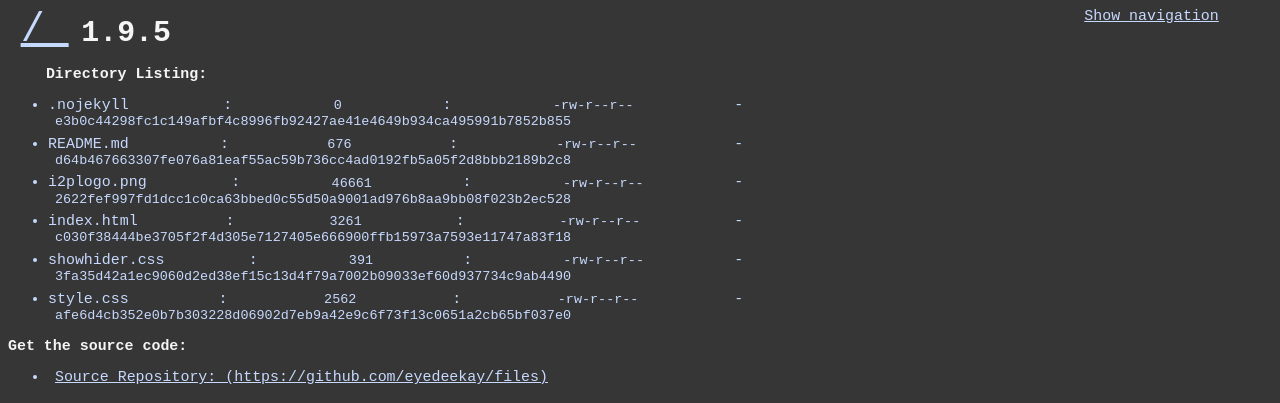
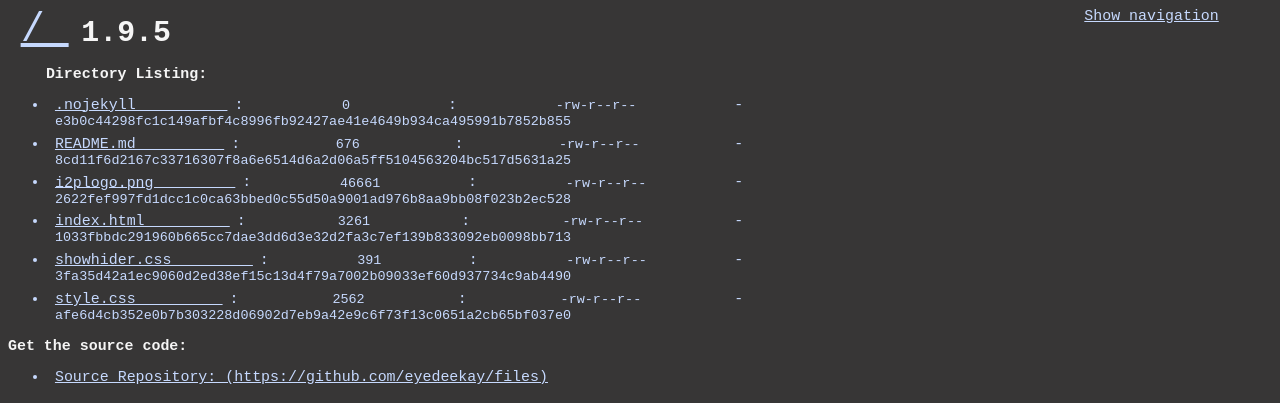
Before and after one commit to eyedeekay/files, a plain HTML site: page releases/1.9.5/index.html in a window 1280 px wide. Shown: the top 403 px of the page. Drawn offline with Linux system fonts and the light colour scheme.

Commit message:
update index.html

```diff
--- a/releases/1.9.5/index.html
+++ b/releases/1.9.5/index.html
@@ -48,7 +48,10 @@
     </p>
     <ul>
       <li>
-        .nojekyll :
+        <a href=".nojekyll">
+          .nojekyll
+        </a>
+        :
         <code>
           0
         </code>
@@ -62,7 +65,10 @@
         </code>
       </li>
       <li>
-        README.md :
+        <a href="README.md">
+          README.md
+        </a>
+        :
         <code>
           676
         </code>
@@ -72,11 +78,14 @@
         </code>
         -
         <code>
-          d64b467663307fe076a81eaf55ac59b736cc4ad0192fb5a05f2d8bbb2189b2c8
+          8cd11f6d2167c33716307f8a6e6514d6a2d06a5ff5104563204bc517d5631a25
         </code>
       </li>
       <li>
-        i2plogo.png :
+        <a href="i2plogo.png">
+          i2plogo.png
+        </a>
+        :
         <code>
           46661
         </code>
@@ -90,7 +99,10 @@
         </code>
       </li>
       <li>
-        index.html :
+        <a href="index.html">
+          index.html
+        </a>
+        :
         <code>
           3261
         </code>
@@ -100,11 +112,14 @@
         </code>
         -
         <code>
-          c030f38444be3705f2f4d305e7127405e666900ffb15973a7593e11747a83f18
+          1033fbbdc291960b665cc7dae3dd6d3e32d2fa3c7ef139b833092eb0098bb713
         </code>
       </li>
       <li>
-        showhider.css :
+        <a href="showhider.css">
+          showhider.css
+        </a>
+        :
         <code>
           391
         </code>
@@ -118,7 +133,10 @@
         </code>
       </li>
       <li>
-        style.css :
+        <a href="style.css">
+          style.css
+        </a>
+        :
         <code>
           2562
         </code>
```
Also changed, not shown: 1 other file.
